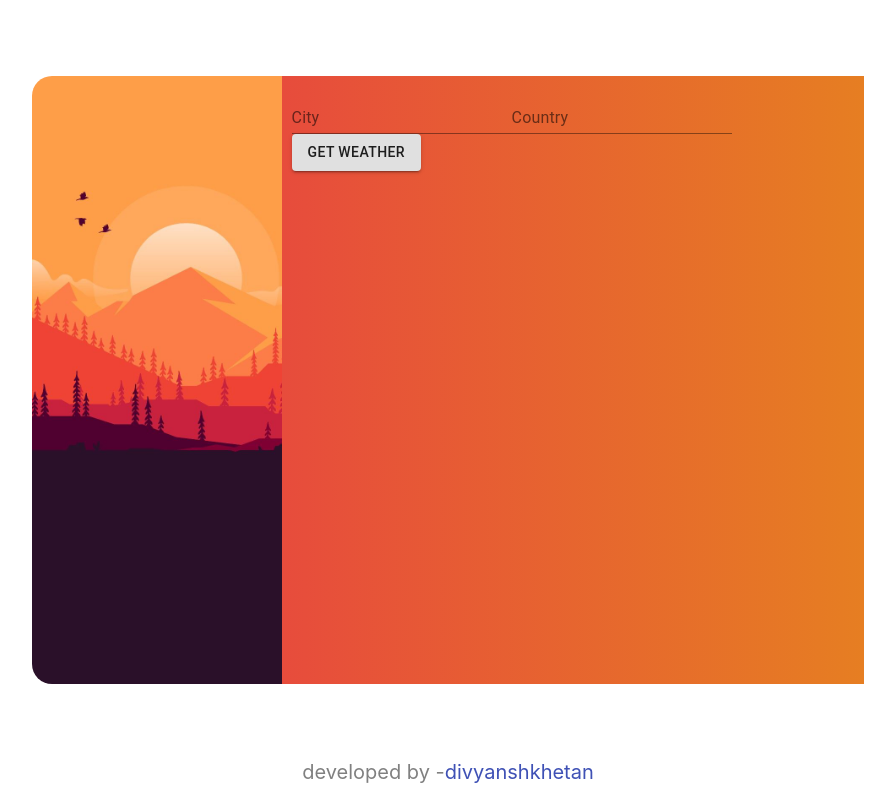
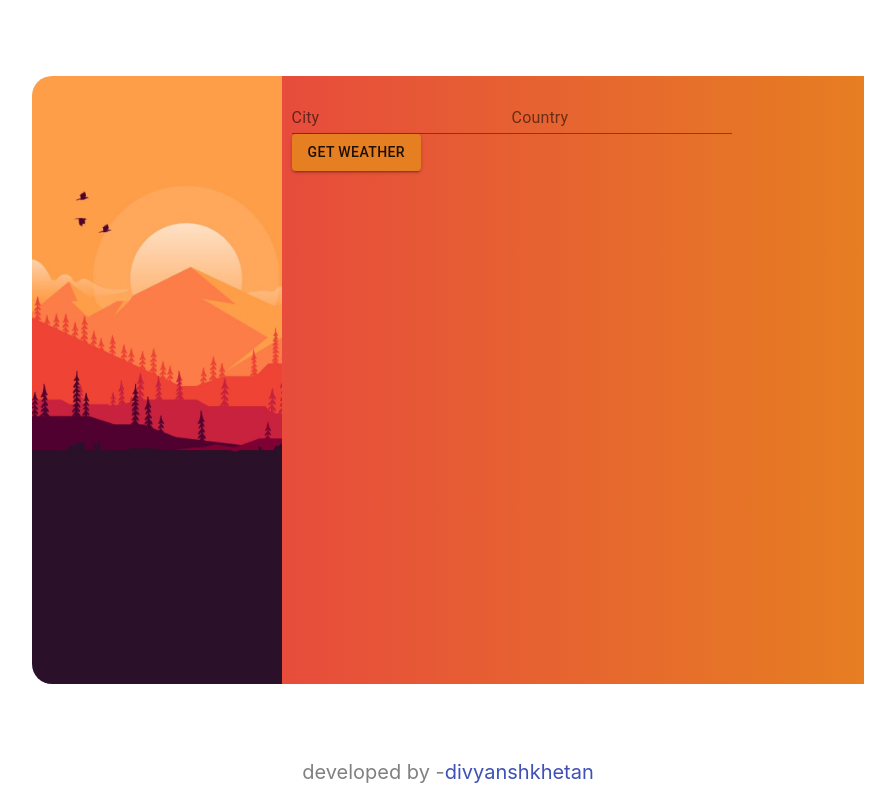
Before and after one commit to divyanshkhetan/weatherApp, a React (Create React App) app: page / in a window 1280 px wide. Shown: the whole page, without its empty margins (192-1087 px from the left). Built offline with nearby package versions, Linux system fonts and the light colour scheme.

Commit message:
added button color

```diff
--- a/src/components/form.js
+++ b/src/components/form.js
@@ -53,6 +53,7 @@ const Form = () => {
                 <span className={styles.gap}></span>
 
                 <Button onClick={() => handleClick()} className={styles.button}
+                    style={{ background: '#e67e22' }}
                     variant="contained">
                     Get Weather
                 </Button>
--- a/src/components/form.module.css
+++ b/src/components/form.module.css
@@ -16,6 +16,5 @@
     width: 150;
     height: 40;
     background: #e67e22;
-    color: #fff;
     margin-top: 15px;
 }
```
